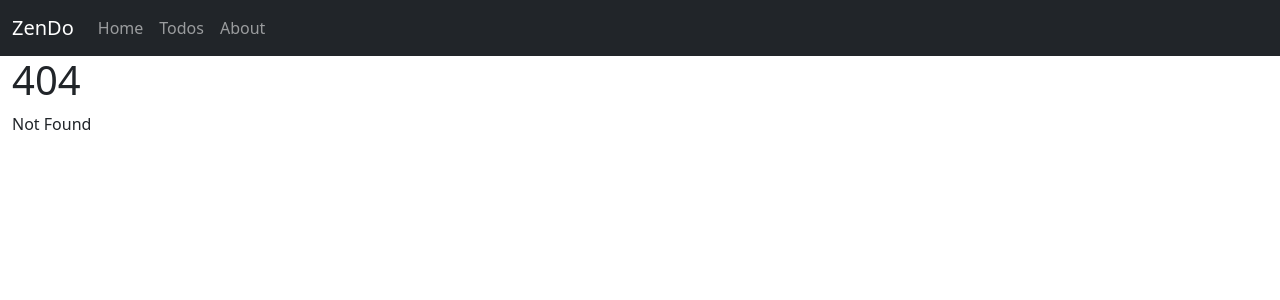
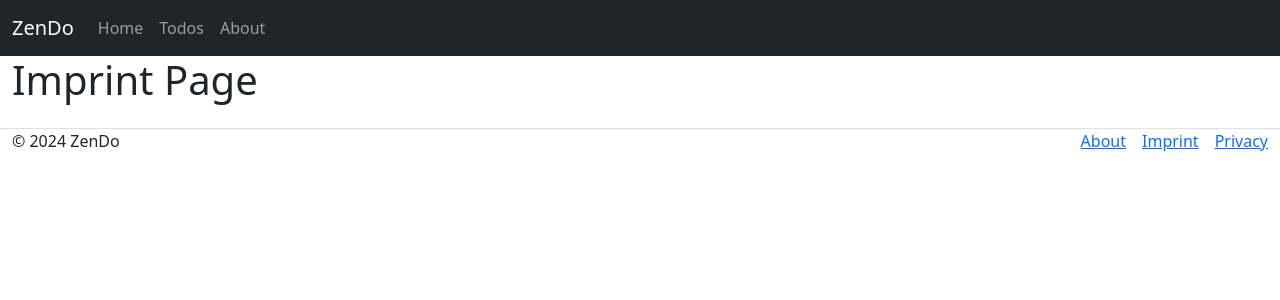
Before and after one commit to m1rm/ZenDo, a SvelteKit app in the folder svelteApp/: page /imprint in a window 1280 px wide. Before the commit this address had no page. Shown: the top 300 px of the page. Built offline with nearby package versions, Linux system fonts and the light colour scheme.

Commit message:
add basic footer and its pages; cleanup styles

```diff
--- a/svelteApp/src/routes/+layout.svelte
+++ b/svelteApp/src/routes/+layout.svelte
@@ -1,11 +1,11 @@
-<nav class="navbar navbar-expand-md navbar-dark bg-dark" aria-label="Fourth navbar example">
+<nav class="navbar navbar-expand-md navbar-dark bg-dark">
     <div class="container-fluid">
         <a class="navbar-brand" href="#">ZenDo</a>
-        <button class="navbar-toggler" type="button" data-bs-toggle="collapse" data-bs-target="#navbarsExample04" aria-controls="navbarsExample04" aria-expanded="false" aria-label="Toggle navigation">
+        <button class="navbar-toggler" type="button" data-bs-toggle="collapse" data-bs-target="#nav" aria-controls="nav" aria-expanded="false" aria-label="Toggle navigation">
             <span class="navbar-toggler-icon"></span>
         </button>
 
-        <div class="collapse navbar-collapse" id="navbarsExample04">
+        <div class="collapse navbar-collapse" id="nav">
             <ul class="navbar-nav me-auto mb-2 mb-md-0">
                 <li class="nav-item">
                     <a class="nav-link" href="/">Home</a>
@@ -24,3 +24,15 @@
 <div class="container-fluid">
     <slot />
 </div>
+
+<footer class="container-fluid d-flex flex-wrap justify-content-between align-items-center my-4 border-top">
+    <div class="d-flex align-items-center">
+        <span class="mb-3 mb-md-0 text-body-secondary">© 2024 ZenDo</span>
+    </div>
+
+    <ul class="nav col-md-4 justify-content-end list-unstyled d-flex">
+        <li class="ms-3"><a class="text-body-secondary" href="/about">About</a></li>
+        <li class="ms-3"><a class="text-body-secondary" href="/imprint">Imprint</a></li>
+        <li class="ms-3"><a class="text-body-secondary" href="privacy">Privacy</a></li>
+    </ul>
+</footer>
--- /dev/null
+++ b/svelteApp/src/routes/imprint/+page.svelte
@@ -0,0 +1 @@
+<h1>Imprint Page</h1>
--- /dev/null
+++ b/svelteApp/src/routes/privacy/+page.svelte
@@ -0,0 +1 @@
+<h1>Privacy Page</h1>
```
